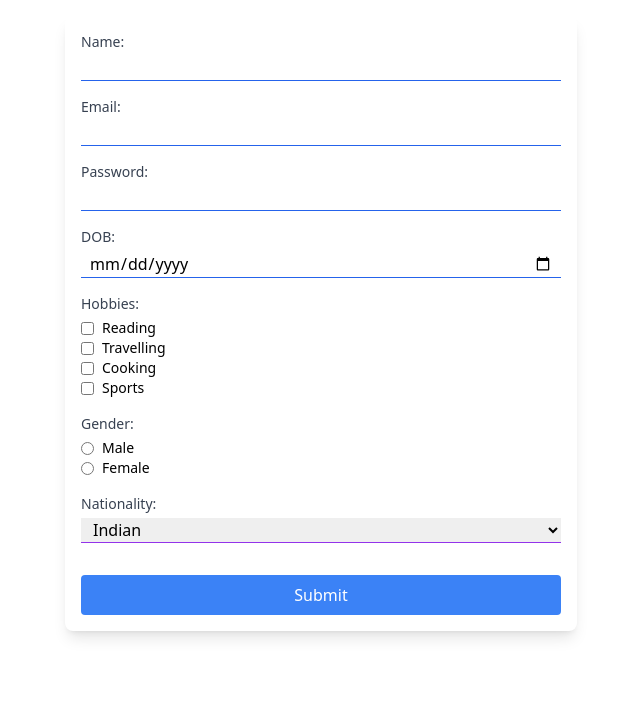
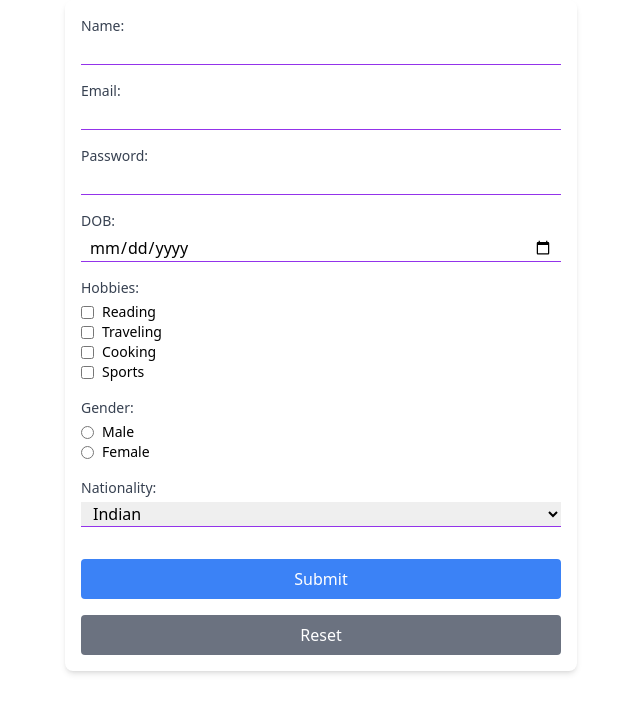
Before and after one commit to Maria-Naveen/Form-Handling-And-Validation, a React (Vite) app: page / in a window 1280 px wide. Shown: the top 712 px of the page, without its empty margins (319-959 px from the left). Built offline with nearby package versions, Linux system fonts and the light colour scheme.

Commit message:
Included validations

```diff
--- a/src/components/Form.jsx
+++ b/src/components/Form.jsx
@@ -1,9 +1,104 @@
+import React, { useState } from "react";
+
 const Form = () => {
+  const [formData, setFormData] = useState({
+    name: "",
+    email: "",
+    password: "",
+    dob: "",
+    hobbies: [],
+    gender: "",
+    nationality: "Indian",
+    otherNationality: "",
+  });
+
+  const [errors, setErrors] = useState({});
+  const [showOtherNationality, setShowOtherNationality] = useState(false);
+
+  const handleChange = (e) => {
+    const { name, value, type, checked } = e.target;
+    if (type === "checkbox") {
+      setFormData((prevData) => ({
+        ...prevData,
+        hobbies: checked
+          ? [...prevData.hobbies, name]
+          : prevData.hobbies.filter((hobby) => hobby !== name),
+      }));
+    } else if (name === "nationality") {
+      setShowOtherNationality(value === "Other");
+      setFormData((prevData) => ({
+        ...prevData,
+        [name]: value,
+        otherNationality: value === "Other" ? prevData.otherNationality : "",
+      }));
+    } else {
+      setFormData((prevData) => ({
+        ...prevData,
+        [name]: value,
+      }));
+    }
+  };
+
+  const validate = () => {
+    const newErrors = {};
+    const nameRegex = /^[a-zA-Z\s]+$/;
+    const emailRegex = /^[^\s@]+@[^\s@]+\.[^\s@]+$/;
+    const passwordRegex =
+      /^(?=.*[a-z])(?=.*[A-Z])(?=.*\d)(?=.*[@$!%*?&])[A-Za-z\d@$!%*?&]{8,}$/;
+
+    if (!formData.name) newErrors.name = "Name is required";
+    else if (!nameRegex.test(formData.name))
+      newErrors.name = "Name should not contain numbers or special characters";
+
+    if (!formData.email) newErrors.email = "Email is required";
+    else if (!emailRegex.test(formData.email))
+      newErrors.email = "Invalid email format";
+
+    if (!formData.password) newErrors.password = "Password is required";
+    else if (!passwordRegex.test(formData.password))
+      newErrors.password =
+        "Password must have at least 8 characters, including 1 lowercase, 1 uppercase, 1 number, and 1 special character";
+
+    if (!formData.dob) newErrors.dob = "Date of Birth is required";
+    else if (new Date(formData.dob) > new Date())
+      newErrors.dob = "Date of Birth cannot be a future date";
+
+    if (!formData.gender) newErrors.gender = "Gender is required";
+
+    if (formData.nationality === "Other" && !formData.otherNationality)
+      newErrors.otherNationality = "Please specify your nationality";
+
+    setErrors(newErrors);
+    return Object.keys(newErrors).length === 0;
+  };
+
+  const handleSubmit = (e) => {
+    e.preventDefault();
+    if (validate()) {
+      alert("User created successfully");
+    }
+  };
+
+  const handleReset = () => {
+    setFormData({
+      name: "",
+      email: "",
+      password: "",
+      dob: "",
+      hobbies: [],
+      gender: "",
+      nationality: "Indian",
+      otherNationality: "",
+    });
+    setErrors({});
+    setShowOtherNationality(false);
+  };
+
   return (
-    <div className="max-w-md mx-auto mt-4 bg-white shadow-lg rounded-lg overflow-hidden md:max-w-lg">
+    <div className="max-w-md mx-auto bg-white shadow-md rounded-lg overflow-hidden md:max-w-lg">
       <div className="md:flex">
         <div className="w-full p-4">
-          <form className="flex flex-col">
+          <form className="flex flex-col" onSubmit={handleSubmit}>
             <div className="mb-4">
               <label
                 htmlFor="name"
@@ -12,10 +107,17 @@ const Form = () => {
                 Name:
               </label>
               <input
-                className="mt-1 block w-full border-b border-blue-600 focus:outline-none px-2"
+                className="mt-1 block w-full border-b border-purple-600 focus:outline-none px-2"
                 type="text"
                 id="name"
+                name="name"
+                value={formData.name}
+                onChange={handleChange}
+                required
               />
+              {errors.name && (
+                <p className="text-red-500 text-xs mt-1">{errors.name}</p>
+              )}
             </div>
             <div className="mb-4">
               <label
@@ -25,10 +127,17 @@ const Form = () => {
                 Email:
               </label>
               <input
-                className="mt-1 block w-full border-b border-blue-600 focus:outline-none px-2"
+                className="mt-1 block w-full border-b border-purple-600 focus:outline-none px-2"
                 type="email"
                 id="email"
+                name="email"
+                value={formData.email}
+                onChange={handleChange}
+                required
               />
+              {errors.email && (
+                <p className="text-red-500 text-xs mt-1">{errors.email}</p>
+              )}
             </div>
             <div className="mb-4">
               <label
@@ -38,10 +147,17 @@ const Form = () => {
                 Password:
               </label>
               <input
-                className="mt-1 block w-full border-b border-blue-600 focus:outline-none px-2"
+                className="mt-1 block w-full border-b border-purple-600 focus:outline-none px-2"
                 type="password"
                 id="password"
+                name="password"
+                value={formData.password}
+                onChange={handleChange}
+                required
               />
+              {errors.password && (
+                <p className="text-red-500 text-xs mt-1">{errors.password}</p>
+              )}
             </div>
             <div className="mb-4">
               <label
@@ -51,40 +167,37 @@ const Form = () => {
                 DOB:
               </label>
               <input
-                className="mt-1 block w-full border-b border-blue-600 focus:outline-none px-2"
+                className="mt-1 block w-full border-b border-purple-600 focus:outline-none px-2"
                 type="date"
                 id="dob"
+                name="dob"
+                value={formData.dob}
+                onChange={handleChange}
+                required
               />
+              {errors.dob && (
+                <p className="text-red-500 text-xs mt-1">{errors.dob}</p>
+              )}
             </div>
             <div className="mb-4">
               <span className="block text-sm font-medium text-gray-700">
                 Hobbies:
               </span>
               <div className="mt-1">
-                <div className="flex items-center">
-                  <input type="checkbox" id="reading" className="mr-2" />
-                  <label htmlFor="reading" className="text-sm">
-                    Reading
+                {["Reading", "Traveling", "Cooking", "Sports"].map((hobby) => (
+                  <div className="flex items-center" key={hobby}>
+                    <input
+                      type="checkbox"
+                      id={hobby.toLowerCase()}
+                      name={hobby}
+                      className="mr-2"
+                      onChange={handleChange}
+                    />
+                    <label htmlFor={hobby.toLowerCase()} className="text-sm">
+                      {hobby}
                     </label>
                   </div>
-                <div className="flex items-center">
-                  <input type="checkbox" id="travelling" className="mr-2" />
-                  <label htmlFor="travelling" className="text-sm">
-                    Travelling
-                  </label>
-                </div>
-                <div className="flex items-center">
-                  <input type="checkbox" id="cooking" className="mr-2" />
-                  <label htmlFor="cooking" className="text-sm">
-                    Cooking
-                  </label>
-                </div>
-                <div className="flex items-center">
-                  <input type="checkbox" id="sports" className="mr-2" />
-                  <label htmlFor="sports" className="text-sm">
-                    Sports
-                  </label>
-                </div>
+                ))}
               </div>
             </div>
             <div className="mb-4">
@@ -92,29 +205,25 @@ const Form = () => {
                 Gender:
               </span>
               <div className="mt-1">
-                <div className="flex items-center">
+                {["Male", "Female"].map((gender) => (
+                  <div className="flex items-center" key={gender}>
                     <input
                       type="radio"
                       name="gender"
-                    id="male"
+                      id={gender.toLowerCase()}
+                      value={gender}
                       className="mr-2"
+                      onChange={handleChange}
                     />
-                  <label htmlFor="male" className="text-sm">
-                    Male
+                    <label htmlFor={gender.toLowerCase()} className="text-sm">
+                      {gender}
                     </label>
                   </div>
-                <div className="flex items-center">
-                  <input
-                    type="radio"
-                    name="gender"
-                    id="female"
-                    className="mr-2"
-                  />
-                  <label htmlFor="female" className="text-sm">
-                    Female
-                  </label>
+                ))}
               </div>
-              </div>
+              {errors.gender && (
+                <p className="text-red-500 text-xs mt-1">{errors.gender}</p>
+              )}
             </div>
             <div className="mb-4">
               <label
@@ -125,11 +234,38 @@ const Form = () => {
               </label>
               <select
                 id="nationality"
+                name="nationality"
                 className="mt-1 block w-full border-b border-purple-600 focus:outline-none px-2"
+                value={formData.nationality}
+                onChange={handleChange}
               >
                 <option value="Indian">Indian</option>
-                <option value="other">Other</option>
+                <option value="Other">Other</option>
               </select>
+              {showOtherNationality && (
+                <div className="mt-4">
+                  <label
+                    htmlFor="otherNationality"
+                    className="block text-sm font-medium text-gray-700"
+                  >
+                    Please specify:
+                  </label>
+                  <input
+                    className="mt-1 block w-full border-b border-purple-600 focus:outline-none px-2"
+                    type="text"
+                    id="otherNationality"
+                    name="otherNationality"
+                    value={formData.otherNationality}
+                    onChange={handleChange}
+                    required
+                  />
+                  {errors.otherNationality && (
+                    <p className="text-red-500 text-xs mt-1">
+                      {errors.otherNationality}
+                    </p>
+                  )}
+                </div>
+              )}
             </div>
             <button
               type="submit"
@@ -137,11 +273,17 @@ const Form = () => {
             >
               Submit
             </button>
+            <button
+              type="button"
+              className="mt-4 bg-gray-500 text-white py-2 px-4 rounded hover:bg-gray-700"
+              onClick={handleReset}
+            >
+              Reset
+            </button>
           </form>
         </div>
       </div>
     </div>
   );
 };
-
 export default Form;
```
Lines whose indentation alone changed are shown as unchanged.
